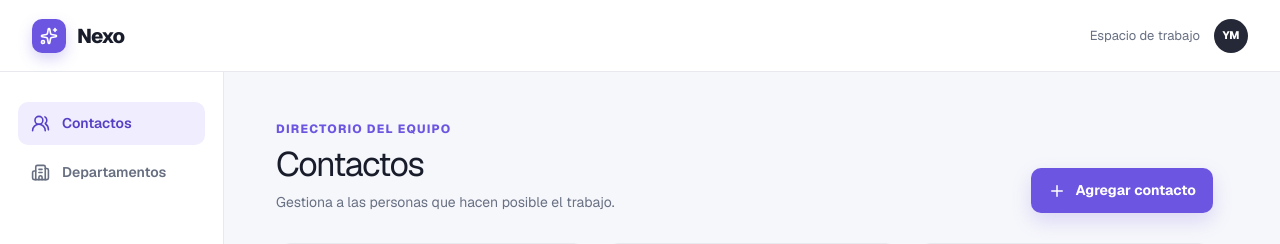
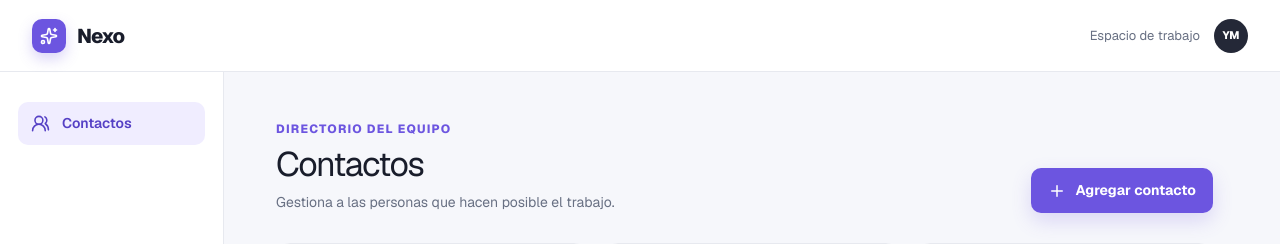
Before and after one commit to moncadayunuen/test_geest_app, a Next.js app: page / in a window 1280 px wide. Shown: the top 244 px of the page. Built offline with nearby package versions, Linux system fonts and the light colour scheme.

Commit message:
Remove redundant departments navigation

```diff
--- a/app/page.tsx
+++ b/app/page.tsx
@@ -1,7 +1,7 @@
 'use client';
 
 import { Form, Formik, useField } from 'formik';
-import { AlertTriangle, Building2, CheckCircle2, Mail, Phone, Plus, RotateCcw, Search, Sparkles, Trash2, UserPlus, UsersRound, X } from 'lucide-react';
+import { AlertTriangle, CheckCircle2, Mail, Phone, Plus, RotateCcw, Search, Sparkles, Trash2, UserPlus, UsersRound, X } from 'lucide-react';
 import { useEffect, useMemo, useRef, useState } from 'react';
 import * as Yup from 'yup';
 
@@ -77,7 +77,7 @@ export default function Home() {
   return <main className="app-shell">
     <a className="skip-link" href="#main-content">Saltar al contenido</a>
     <header className="topbar"><a className="brand" href="#main-content" aria-label="Nexo, ir al contenido"><span className="brand-mark"><Sparkles size={18} strokeWidth={2.2} /></span><span>Nexo</span></a><div className="topbar-actions"><span className="workspace-label">Espacio de trabajo</span><span className="avatar avatar-small">YM</span></div></header>
-    <div className="layout"><aside className="sidebar" aria-label="Navegación principal"><nav><a className="nav-item active" href="#main-content" aria-current="page"><UsersRound size={19} /> Contactos</a><a className="nav-item" href="#departments"><Building2 size={19} /> Departamentos</a></nav><div className="sidebar-note"><span className="status-dot" /><div><strong>Directorio activo</strong><span>Datos locales</span></div></div></aside>
+    <div className="layout"><aside className="sidebar" aria-label="Navegación principal"><nav><a className="nav-item active" href="#main-content" aria-current="page"><UsersRound size={19} /> Contactos</a></nav><div className="sidebar-note"><span className="status-dot" /><div><strong>Directorio activo</strong><span>Datos locales</span></div></div></aside>
       <section id="main-content" className="content">
         <div className="page-heading"><div><p className="eyebrow">Directorio del equipo</p><h1>Contactos</h1><p className="heading-copy">Gestiona a las personas que hacen posible el trabajo.</p></div><button className="primary-button" type="button" onClick={() => setShowAdd(true)}><Plus size={18} /> Agregar contacto</button></div>
         <div className="stats-grid" aria-label="Resumen de contactos"><article className="stat-card"><span>Contactos totales</span><strong>{loading ? '—' : contacts.length}</strong><small><UsersRound size={16} /> En {departments.filter((item) => counts[item]).length} departamentos</small></article><article className="stat-card"><span>Departamento principal</span><strong>{loading ? '—' : leadingDepartment}</strong><small>{leadingDepartment === '—' ? 'Sin datos' : `${counts[leadingDepartment as Department]} personas`}</small></article><article className="stat-card"><span>Estado del directorio</span><strong>{loadError ? 'Sin conexión' : 'Al día'}</strong><small>{loadError ? 'Reintenta la carga' : 'Fuente local sincronizada'}</small></article></div>
```
